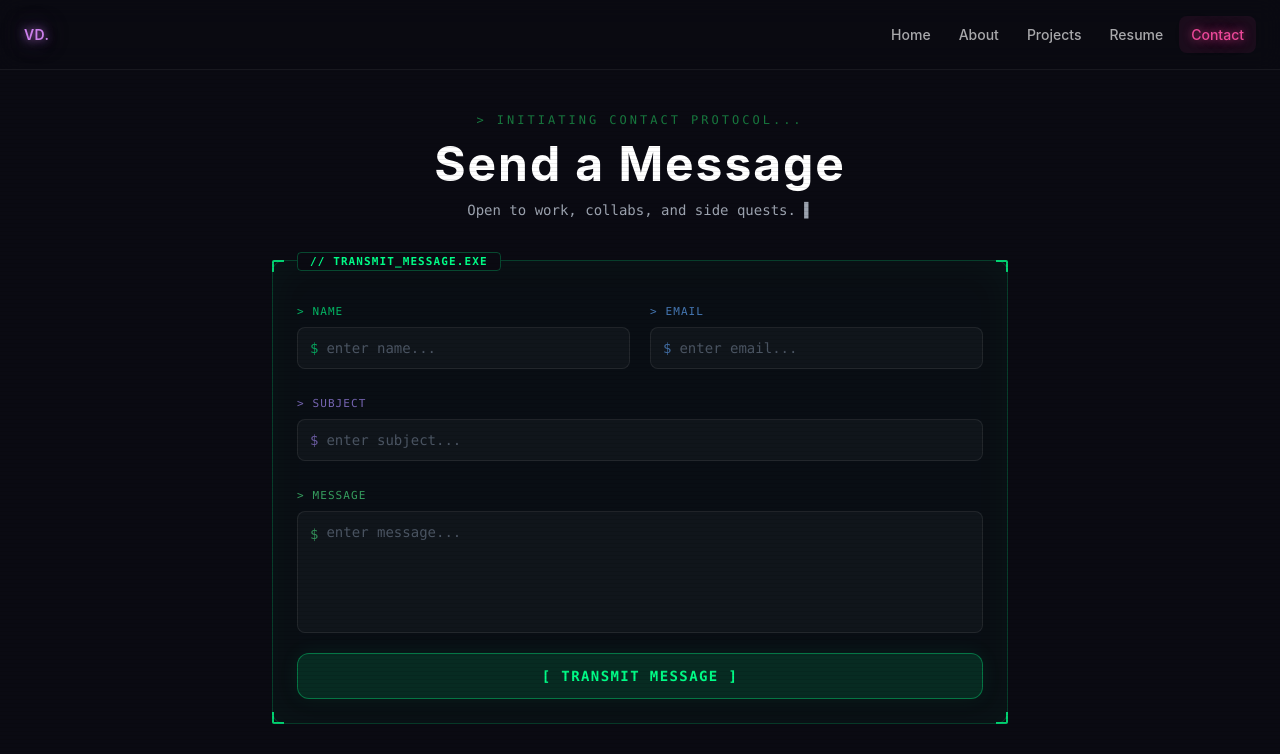
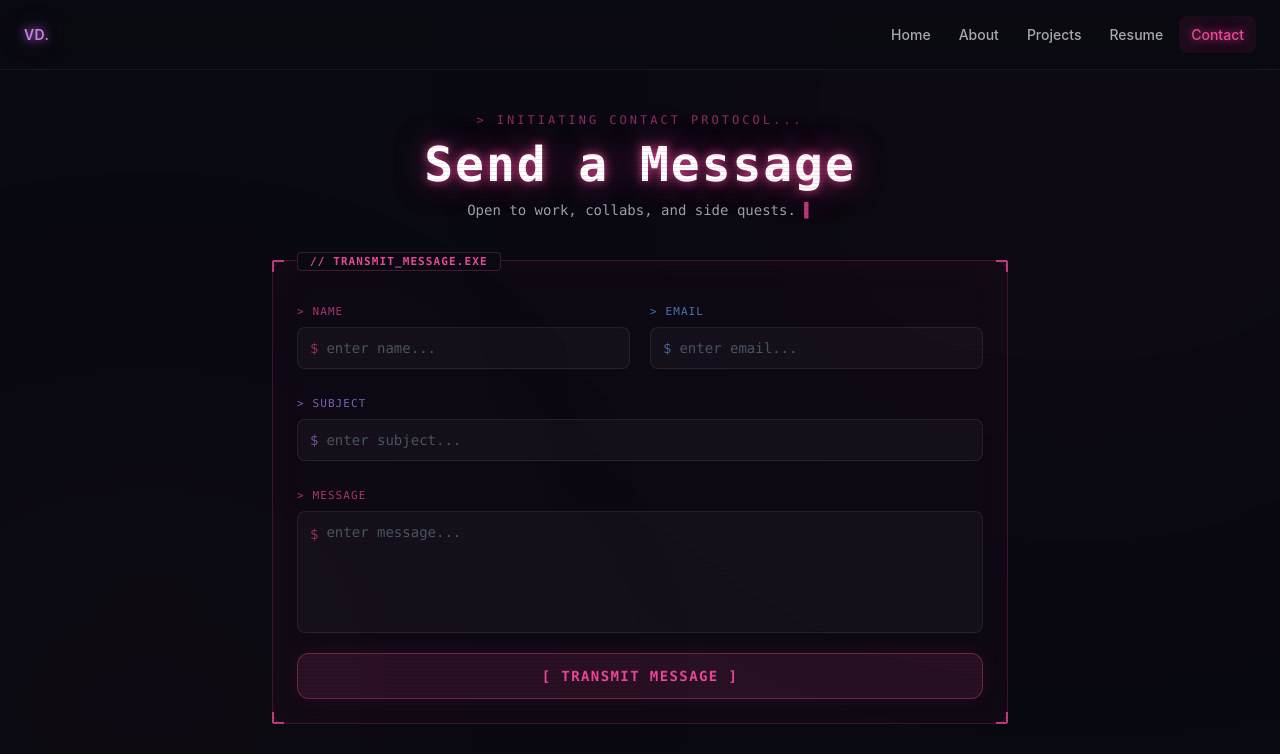
Before and after one commit to VishnuVardhan2000/my-portfolio, a Next.js app: page /contact in a window 1280 px wide. Shown: the top 754 px of the page. Built offline with nearby package versions, Linux system fonts and the light colour scheme.

Commit message:
feat: spotlight on RPGFrame cards, green glow name, pink contact theme

```diff
--- a/app/contact/page.js
+++ b/app/contact/page.js
@@ -1,127 +1,139 @@
 "use client";
-import { useState } from "react";
+import { useState, useRef, useCallback } from "react";
 import emailjs from "@emailjs/browser";
 
-const EMAILJS_SERVICE_ID = "service_38qh568";
+const EMAILJS_SERVICE_ID  = "service_38qh568";
 const EMAILJS_TEMPLATE_ID = "template_qbr6yyh";
-const EMAILJS_PUBLIC_KEY = "aXzvxw_jnlSgduN2-";
+const EMAILJS_PUBLIC_KEY  = "aXzvxw_jnlSgduN2-";
 
 const SOCIALS = [
-  {
-    label: "GitHub",
-    value: "VishnuVardhan2000",
-    href: "https://github.com/VishnuVardhan2000",
-    color: "255,255,255",
-  },
-  {
-    label: "LinkedIn",
-    value: "vardhan-doharey-zomb",
-    href: "https://www.linkedin.com/in/vardhan-doharey-zomb/",
-    color: "96,165,250",
-  },
-  {
-    label: "Instagram",
-    value: "@vishnu.rudra",
-    href: "https://www.instagram.com/vishnu.rudra",
-    color: "236,72,153",
-  },
-  {
-    label: "Email",
-    value: "vardhandoharey@gmail.com",
-    href: "mailto:vardhandoharey@gmail.com",
-    color: "74,222,128",
-  },
+  { label: "GitHub",    value: "VishnuVardhan2000",       href: "https://github.com/VishnuVardhan2000",               color: "255,255,255" },
+  { label: "LinkedIn",  value: "vardhan-doharey-zomb",    href: "https://www.linkedin.com/in/vardhan-doharey-zomb/",  color: "96,165,250"  },
+  { label: "Instagram", value: "@vishnu.rudra",            href: "https://www.instagram.com/vishnu.rudra",             color: "236,72,153"  },
+  { label: "Email",     value: "vardhandoharey@gmail.com", href: "mailto:vardhandoharey@gmail.com",                    color: "74,222,128"  },
 ];
 
-function RPGFrame({ children, title, accent = "0,255,136" }) {
+/* ── RPGFrame with cursor spotlight ── */
+function RPGFrame({ children, title, accent = "236,72,153" }) {
+  const ref = useRef(null);
   const c = `rgba(${accent},`;
+
+  const onMove = useCallback((e) => {
+    const el = ref.current; if (!el) return;
+    const r = el.getBoundingClientRect();
+    el.style.setProperty("--mx", `${e.clientX - r.left}px`);
+    el.style.setProperty("--my", `${e.clientY - r.top}px`);
+    el.style.setProperty("--mo", "1");
+  }, []);
+
+  const onLeave = useCallback(() => {
+    const el = ref.current; if (!el) return;
+    el.style.setProperty("--mx", "-999px");
+    el.style.setProperty("--my", "-999px");
+    el.style.setProperty("--mo", "0");
+  }, []);
+
   return (
-    <div
-      className="relative rounded-xl p-6"
+    <>
+      <style>{`
+        .rpg-frame-contact {
+          transition: transform 0.3s cubic-bezier(0.16,1,0.3,1),
+                      box-shadow 0.3s cubic-bezier(0.16,1,0.3,1);
+        }
+        .rpg-frame-contact:hover { transform: translateY(-2px); }
+        .rpg-frame-contact::before {
+          content:""; position:absolute; inset:0; border-radius:inherit;
+          pointer-events:none; z-index:0;
+          background: radial-gradient(300px circle at var(--mx) var(--my),
+            rgba(var(--rpg-c),0.07) 0%, transparent 70%);
+          opacity:var(--mo); transition:opacity 0.4s ease;
+        }
+        .rpg-frame-contact::after {
+          content:""; position:absolute; inset:0; border-radius:inherit; padding:1px;
+          pointer-events:none; z-index:2;
+          background: radial-gradient(220px circle at var(--mx) var(--my),
+            rgba(var(--rpg-c),0.7), transparent 60%);
+          -webkit-mask: linear-gradient(#fff 0 0) content-box, linear-gradient(#fff 0 0);
+          -webkit-mask-composite: xor; mask-composite: exclude;
+          opacity:var(--mo); transition:opacity 0.4s ease;
+        }
+      `}</style>
+      <div ref={ref} onMouseMove={onMove} onMouseLeave={onLeave}
+        className="rpg-frame-contact relative rounded-xl p-6"
         style={{
+          "--mx": "-999px", "--my": "-999px", "--mo": "0",
+          "--rpg-c": accent,
           border: `1px solid ${c}0.2)`,
           background: `${c}0.02)`,
           boxShadow: `0 0 40px ${c}0.04) inset`,
-      }}
-    >
-      <span className="absolute top-[-1px] left-[-1px] w-3 h-3" style={{ borderTop: `2px solid ${c}0.8)`, borderLeft: `2px solid ${c}0.8)`, borderRadius: "2px 0 0 0" }} />
-      <span className="absolute top-[-1px] right-[-1px] w-3 h-3" style={{ borderTop: `2px solid ${c}0.8)`, borderRight: `2px solid ${c}0.8)`, borderRadius: "0 2px 0 0" }} />
-      <span className="absolute bottom-[-1px] left-[-1px] w-3 h-3" style={{ borderBottom: `2px solid ${c}0.8)`, borderLeft: `2px solid ${c}0.8)`, borderRadius: "0 0 0 2px" }} />
-      <span className="absolute bottom-[-1px] right-[-1px] w-3 h-3" style={{ borderBottom: `2px solid ${c}0.8)`, borderRight: `2px solid ${c}0.8)`, borderRadius: "0 0 2px 0" }} />
+        }}>
+        <span className="absolute top-[-1px] left-[-1px] w-3 h-3 pointer-events-none"
+          style={{ borderTop: `2px solid ${c}0.8)`, borderLeft: `2px solid ${c}0.8)`, borderRadius: "2px 0 0 0" }} />
+        <span className="absolute top-[-1px] right-[-1px] w-3 h-3 pointer-events-none"
+          style={{ borderTop: `2px solid ${c}0.8)`, borderRight: `2px solid ${c}0.8)`, borderRadius: "0 2px 0 0" }} />
+        <span className="absolute bottom-[-1px] left-[-1px] w-3 h-3 pointer-events-none"
+          style={{ borderBottom: `2px solid ${c}0.8)`, borderLeft: `2px solid ${c}0.8)`, borderRadius: "0 0 0 2px" }} />
+        <span className="absolute bottom-[-1px] right-[-1px] w-3 h-3 pointer-events-none"
+          style={{ borderBottom: `2px solid ${c}0.8)`, borderRight: `2px solid ${c}0.8)`, borderRadius: "0 0 2px 0" }} />
         {title && (
           <div className="absolute -top-3.5 left-6">
-          <span className="font-mono text-[11px] font-bold tracking-widest px-3 py-0.5 rounded" style={{ color: `rgba(${accent},1)`, background: "#0a0a12", border: `1px solid ${c}0.25)` }}>
+            <span className="font-mono text-[11px] font-bold tracking-widest px-3 py-0.5 rounded"
+              style={{ color: `rgba(${accent},1)`, background: "#0a0a12", border: `1px solid ${c}0.25)` }}>
               // {title}
             </span>
           </div>
         )}
-      {children}
+        <div className="relative z-10">{children}</div>
       </div>
+    </>
   );
 }
 
-function TerminalInput({ label, name, value, onChange, type = "text", required, accent = "0,255,136" }) {
+function TerminalInput({ label, name, value, onChange, type = "text", required, accent = "236,72,153" }) {
   const [focused, setFocused] = useState(false);
   return (
     <div className="space-y-1.5">
-      <label className="font-mono text-[11px] tracking-widest uppercase" style={{ color: `rgba(${accent}, 0.7)` }}>
+      <label className="font-mono text-[11px] tracking-widest uppercase"
+        style={{ color: `rgba(${accent}, 0.7)` }}>
         &gt; {label}
       </label>
-      <div
-        className="flex items-center gap-2 rounded-lg px-3 py-2.5 transition-all duration-200"
+      <div className="flex items-center gap-2 rounded-lg px-3 py-2.5 transition-all duration-200"
         style={{
           background: "rgba(255,255,255,0.03)",
           border: `1px solid ${focused ? `rgba(${accent},0.5)` : "rgba(255,255,255,0.08)"}`,
           boxShadow: focused ? `0 0 16px rgba(${accent},0.1)` : "none",
-        }}
-      >
+        }}>
         <span className="font-mono text-sm" style={{ color: `rgba(${accent},0.6)` }}>$</span>
-        <input
-          type={type}
-          name={name}
-          value={value}
-          onChange={onChange}
-          required={required}
-          onFocus={() => setFocused(true)}
-          onBlur={() => setFocused(false)}
+        <input type={type} name={name} value={value} onChange={onChange} required={required}
+          onFocus={() => setFocused(true)} onBlur={() => setFocused(false)}
           className="flex-1 bg-transparent outline-none font-mono text-sm text-gray-200 placeholder-gray-600"
-          placeholder={`enter ${label.toLowerCase()}...`}
-          autoComplete="off"
-        />
+          placeholder={`enter ${label.toLowerCase()}...`} autoComplete="off" />
         {focused && <span className="font-mono text-sm animate-pulse" style={{ color: `rgba(${accent},0.8)` }}>▌</span>}
       </div>
     </div>
   );
 }
 
-function TerminalTextarea({ label, name, value, onChange, accent = "0,255,136" }) {
+function TerminalTextarea({ label, name, value, onChange, accent = "236,72,153" }) {
   const [focused, setFocused] = useState(false);
   return (
     <div className="space-y-1.5">
-      <label className="font-mono text-[11px] tracking-widest uppercase" style={{ color: `rgba(${accent}, 0.7)` }}>
+      <label className="font-mono text-[11px] tracking-widest uppercase"
+        style={{ color: `rgba(${accent}, 0.7)` }}>
         &gt; {label}
       </label>
-      <div
-        className="rounded-lg px-3 py-2.5 transition-all duration-200"
+      <div className="rounded-lg px-3 py-2.5 transition-all duration-200"
         style={{
           background: "rgba(255,255,255,0.03)",
           border: `1px solid ${focused ? `rgba(${accent},0.5)` : "rgba(255,255,255,0.08)"}`,
           boxShadow: focused ? `0 0 16px rgba(${accent},0.1)` : "none",
-        }}
-      >
+        }}>
         <div className="flex gap-2">
           <span className="font-mono text-sm mt-0.5 flex-shrink-0" style={{ color: `rgba(${accent},0.6)` }}>$</span>
-          <textarea
-            name={name}
-            value={value}
-            onChange={onChange}
-            required
-            rows={5}
-            onFocus={() => setFocused(true)}
-            onBlur={() => setFocused(false)}
+          <textarea name={name} value={value} onChange={onChange} required rows={5}
+            onFocus={() => setFocused(true)} onBlur={() => setFocused(false)}
             className="flex-1 bg-transparent outline-none font-mono text-sm text-gray-200 placeholder-gray-600 resize-none"
-            placeholder="enter message..."
-          />
+            placeholder="enter message..." />
         </div>
       </div>
     </div>
@@ -129,27 +141,18 @@ function TerminalTextarea({ label, name, value, onChange, accent = "0,255,136" }
 }
 
 export default function ContactPage() {
-  const [form, setForm] = useState({ name: "", email: "", subject: "", message: "" });
+  const [form, setForm]     = useState({ name: "", email: "", subject: "", message: "" });
   const [status, setStatus] = useState("idle");
 
-  const handleChange = (e) => {
-    setForm((prev) => ({ ...prev, [e.target.name]: e.target.value }));
-  };
+  const handleChange = (e) => setForm((prev) => ({ ...prev, [e.target.name]: e.target.value }));
 
   const handleSubmit = async (e) => {
     e.preventDefault();
     setStatus("sending");
-
     try {
       await emailjs.send(
-        EMAILJS_SERVICE_ID,
-        EMAILJS_TEMPLATE_ID,
-        {
-          name: form.name,
-          email: form.email,
-          subject: form.subject,
-          message: form.message,
-        },
+        EMAILJS_SERVICE_ID, EMAILJS_TEMPLATE_ID,
+        { name: form.name, email: form.email, subject: form.subject, message: form.message },
         { publicKey: EMAILJS_PUBLIC_KEY }
       );
       setStatus("success");
@@ -163,69 +166,79 @@ export default function ContactPage() {
   return (
     <>
       <div className="scanlines pointer-events-none fixed inset-0 z-20" />
+
+      {/* ambient pink orbs */}
+      <div className="fixed top-[-200px] right-[-100px] w-[600px] h-[600px] bg-pink-900/[0.07] rounded-full blur-[180px] pointer-events-none" />
+      <div className="fixed bottom-[-150px] left-[-100px] w-[500px] h-[500px] bg-rose-900/[0.05] rounded-full blur-[160px] pointer-events-none" />
+
       <section className="max-w-3xl mx-auto px-4 pt-8 pb-24 space-y-10">
+
+        {/* ── Header ── */}
         <div className="text-center space-y-3">
-          <p className="font-mono text-xs tracking-[0.25em] text-green-500/60 uppercase">
+          <p className="font-mono text-xs tracking-[0.25em] uppercase"
+            style={{ color: "rgba(236,72,153,0.6)" }}>
             &gt; INITIATING CONTACT PROTOCOL...
           </p>
-          <h1 className="text-4xl md:text-5xl font-bold text-white" style={{ fontFamily: "var(--font-syne)", letterSpacing: "0.04em" }}>
+          <h1 className="text-4xl md:text-5xl font-bold text-white font-mono"
+            style={{
+              letterSpacing: "0.04em",
+              textShadow: "0 0 10px rgba(236,72,153,0.9), 0 0 30px rgba(236,72,153,0.5), 0 0 60px rgba(236,72,153,0.2)",
+            }}>
             Send a Message
           </h1>
-          <p className="text-gray-400 text-sm font-mono">Open to work, collabs, and side quests. ▌</p>
+          <p className="text-gray-400 text-sm font-mono">
+            Open to work, collabs, and side quests.{" "}
+            <span style={{ color: "rgba(236,72,153,0.8)" }}>▌</span>
+          </p>
         </div>
 
-        <RPGFrame title="TRANSMIT_MESSAGE.EXE" accent="0,255,136">
+        {/* ── Form ── */}
+        <RPGFrame title="TRANSMIT_MESSAGE.EXE" accent="236,72,153">
           <form onSubmit={handleSubmit} className="space-y-5 pt-3">
             <div className="grid grid-cols-1 sm:grid-cols-2 gap-5">
-              <TerminalInput label="Name" name="name" value={form.name} onChange={handleChange} required accent="0,255,136" />
-              <TerminalInput label="Email" name="email" value={form.email} onChange={handleChange} required type="email" accent="96,165,250" />
+              <TerminalInput label="Name"    name="name"    value={form.name}    onChange={handleChange} required accent="236,72,153" />
+              <TerminalInput label="Email"   name="email"   value={form.email}   onChange={handleChange} required type="email" accent="96,165,250" />
             </div>
-            <TerminalInput label="Subject" name="subject" value={form.subject} onChange={handleChange} required accent="167,139,250" />
-            <TerminalTextarea label="Message" name="message" value={form.message} onChange={handleChange} accent="74,222,128" />
+            <TerminalInput   label="Subject" name="subject" value={form.subject} onChange={handleChange} required accent="167,139,250" />
+            <TerminalTextarea label="Message" name="message" value={form.message} onChange={handleChange} accent="236,72,153" />
 
             {status === "success" && (
-              <div className="font-mono text-sm rounded-lg px-4 py-3" style={{ background: "rgba(0,255,136,0.08)", border: "1px solid rgba(0,255,136,0.25)", color: "#00ff88" }}>
+              <div className="font-mono text-sm rounded-lg px-4 py-3"
+                style={{ background: "rgba(236,72,153,0.08)", border: "1px solid rgba(236,72,153,0.25)", color: "rgb(236,72,153)" }}>
                 ✓ MESSAGE TRANSMITTED SUCCESSFULLY — I will respond within 24hrs.
               </div>
             )}
-
             {status === "error" && (
-              <div className="font-mono text-sm rounded-lg px-4 py-3" style={{ background: "rgba(236,72,153,0.08)", border: "1px solid rgba(236,72,153,0.25)", color: "rgb(236,72,153)" }}>
+              <div className="font-mono text-sm rounded-lg px-4 py-3"
+                style={{ background: "rgba(255,80,80,0.08)", border: "1px solid rgba(255,80,80,0.25)", color: "rgb(255,100,100)" }}>
                 ✗ TRANSMISSION FAILED — check your credentials or try again.
               </div>
             )}
 
-            <button
-              type="submit"
-              disabled={status === "sending"}
+            <button type="submit" disabled={status === "sending"}
               className="w-full font-mono font-bold text-sm py-3 rounded-xl tracking-widest uppercase transition-all duration-200 disabled:opacity-50"
               style={{
-                background: status === "sending" ? "rgba(0,255,136,0.1)" : "rgba(0,255,136,0.12)",
-                border: "1px solid rgba(0,255,136,0.35)",
-                color: "#00ff88",
-                boxShadow: status === "sending" ? "none" : "0 0 20px rgba(0,255,136,0.08)",
+                background: "rgba(236,72,153,0.12)",
+                border: "1px solid rgba(236,72,153,0.35)",
+                color: "rgb(236,72,153)",
+                boxShadow: status === "sending" ? "none" : "0 0 20px rgba(236,72,153,0.1)",
               }}
-              onMouseEnter={(e) => { e.currentTarget.style.background = "rgba(0,255,136,0.2)"; e.currentTarget.style.boxShadow = "0 0 30px rgba(0,255,136,0.2)"; }}
-              onMouseLeave={(e) => { e.currentTarget.style.background = status === "sending" ? "rgba(0,255,136,0.1)" : "rgba(0,255,136,0.12)"; e.currentTarget.style.boxShadow = status === "sending" ? "none" : "0 0 20px rgba(0,255,136,0.08)"; }}
-            >
+              onMouseEnter={e => { e.currentTarget.style.background = "rgba(236,72,153,0.22)"; e.currentTarget.style.boxShadow = "0 0 30px rgba(236,72,153,0.22)"; }}
+              onMouseLeave={e => { e.currentTarget.style.background = "rgba(236,72,153,0.12)"; e.currentTarget.style.boxShadow = status === "sending" ? "none" : "0 0 20px rgba(236,72,153,0.1)"; }}>
               {status === "sending" ? "[ TRANSMITTING... ▌ ]" : "[ TRANSMIT MESSAGE ]"}
             </button>
           </form>
         </RPGFrame>
 
+        {/* ── Socials ── */}
         <RPGFrame title="COMMS_CHANNELS.DAT" accent="96,165,250">
           <div className="grid grid-cols-1 sm:grid-cols-2 gap-4 pt-3">
             {SOCIALS.map((s, i) => (
-              <a
-                key={i}
-                href={s.href}
-                target="_blank"
-                rel="noreferrer"
+              <a key={i} href={s.href} target="_blank" rel="noreferrer"
                 className="flex items-center gap-3 rounded-lg px-4 py-3 font-mono text-sm transition-all duration-200 group"
                 style={{ background: "rgba(255,255,255,0.02)", border: `1px solid rgba(${s.color},0.15)` }}
-                onMouseEnter={(e) => { e.currentTarget.style.background = `rgba(${s.color},0.06)`; e.currentTarget.style.borderColor = `rgba(${s.color},0.4)`; e.currentTarget.style.boxShadow = `0 0 16px rgba(${s.color},0.1)`; }}
-                onMouseLeave={(e) => { e.currentTarget.style.background = "rgba(255,255,255,0.02)"; e.currentTarget.style.borderColor = `rgba(${s.color},0.15)`; e.currentTarget.style.boxShadow = "none"; }}
-              >
+                onMouseEnter={e => { e.currentTarget.style.background = `rgba(${s.color},0.06)`; e.currentTarget.style.borderColor = `rgba(${s.color},0.4)`; e.currentTarget.style.boxShadow = `0 0 16px rgba(${s.color},0.12)`; }}
+                onMouseLeave={e => { e.currentTarget.style.background = "rgba(255,255,255,0.02)"; e.currentTarget.style.borderColor = `rgba(${s.color},0.15)`; e.currentTarget.style.boxShadow = "none"; }}>
                 <span className="text-[10px] tracking-widest" style={{ color: `rgba(${s.color},0.6)` }}>[{s.label.toUpperCase()}]</span>
                 <span className="text-gray-400 group-hover:text-white transition-colors duration-200">{s.value}</span>
                 <span className="ml-auto text-gray-600 group-hover:text-gray-300 transition-colors duration-200">↗</span>
@@ -233,6 +246,7 @@ export default function ContactPage() {
             ))}
           </div>
         </RPGFrame>
+
       </section>
     </>
   );
```
Lines whose indentation alone changed are shown as unchanged.
